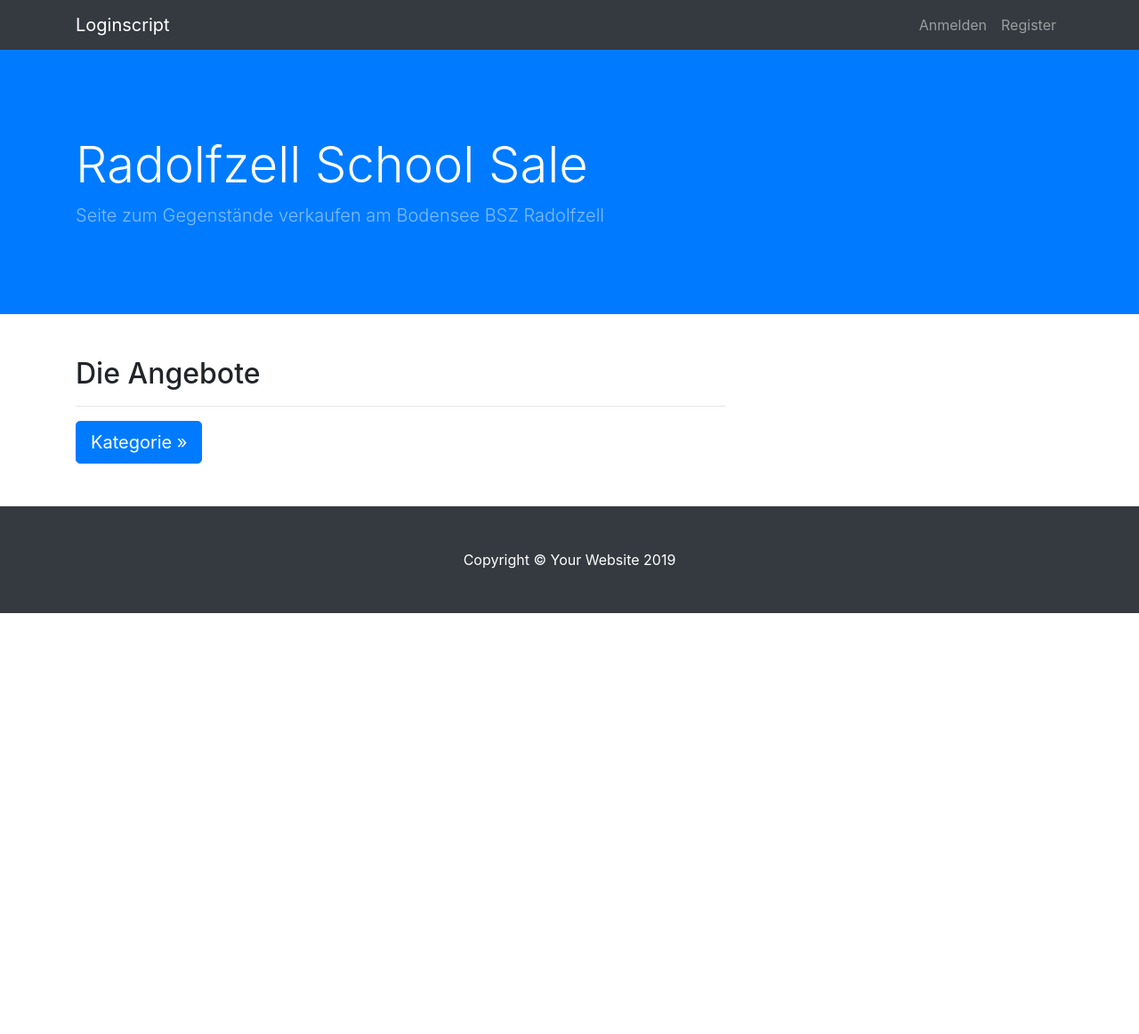
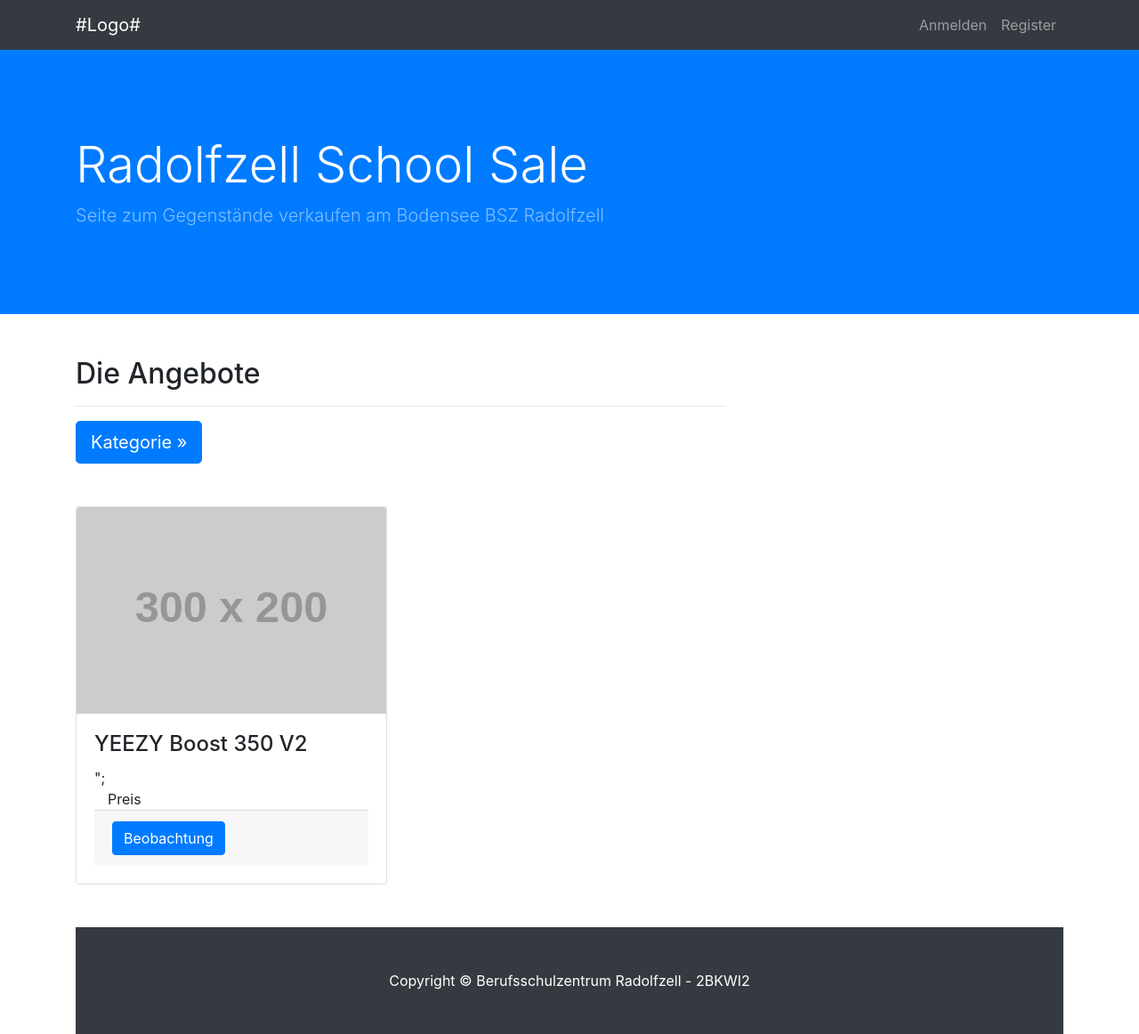
Before and after one commit to stritti/bkwi1920, a PHP site: page /web/index.php in a window 1280 px wide. Shown: the whole page at 89% size. Before the commit the page ends 689 px from the top, so only its background shows below. Run offline with PHP 8.4, Linux system fonts and the light colour scheme; data comes from the database, SQL or seed files in the repository; grey boxes labelled with a size stand in for pictures from a placeholder-image service; some libraries are stand-ins or nearby versions.

Commit message:
Preparation for Christmas - index - MYSQL

```diff
--- a/web/index.php
+++ b/web/index.php
@@ -30,9 +30,38 @@ include __DIR__ . '/templates/header.inc.php';
     <!-- /.row -->
 
     <div class="row">
+<?php
+global $pdo;
+$statement = $pdo->prepare("SELECT * FROM offer ORDER BY createdate DESC LIMIT 10");
+$statement->execute(array());
+while($row = $statement->fetch()) {
+?>
+        <div class="col-md-4 mb-5">
+            <div class="card h-100">
+            <img class="card-img-top" src="http://placehold.it/300x200" alt="">
+            <div class="card-body">
+                <?php while($row = $statement->fetch()){ ?>
+                    <h4 class='card-title'><?php echo $row['title']; ?> </h4>";
+                        <div class="card-text col">
+                        Preis
+                <?php } ?>
+                <div class="row">
+                    <div class="card-text col"><?php echo $row['price']; ?></div>
+                    <div class="card-text col"><?php echo $row['createdate']; ?></div>
+                </div>
+            </div>
+            <div class="card-footer">
+                <a href="angebot.php?id=<?php echo $row['id']; ?>" class="btn btn-primary">Beobachtung</a>
+            </div>
+            </div>
+        </div>
+<?php
+}
+?>
+
+
     </div>
     <!-- /.row -->
-
   </div>
   <!-- /.container -->
 <?php
--- a/web/templates/footer.inc.php
+++ b/web/templates/footer.inc.php
@@ -7,7 +7,7 @@
   <!-- Footer -->
   <footer class="py-5 bg-dark">
     <div class="container">
-      <p class="m-0 text-center text-white">Copyright &copy; Your Website 2019</p>
+      <p class="m-0 text-center text-white">Copyright &copy; Berufsschulzentrum Radolfzell - 2BKWI2</p>
     </div>
     <!-- /.container -->
   </footer>
--- a/web/templates/header.inc.php
+++ b/web/templates/header.inc.php
@@ -14,7 +14,7 @@
 <!-- Navigation -->
 <nav class="navbar navbar-expand-lg navbar-dark bg-dark fixed-top">
     <div class="container">
-    <a class="navbar-brand" href="<?php echo dirname($_SERVER['PHP_SELF']) . '/index.php';?>">Loginscript</a>
+    <a class="navbar-brand" href="<?php echo dirname($_SERVER['PHP_SELF']) . '/index.php';?>">#Logo#</a>
       <button class="navbar-toggler" type="button" data-toggle="collapse" data-target="#navbarResponsive" aria-controls="navbarResponsive" aria-expanded="false" aria-label="Toggle navigation">
         <span class="navbar-toggler-icon"></span>
       </button>
```
Also changed, not shown: web/anzeige/kachel.php (deleted, +0 -28 lines).
